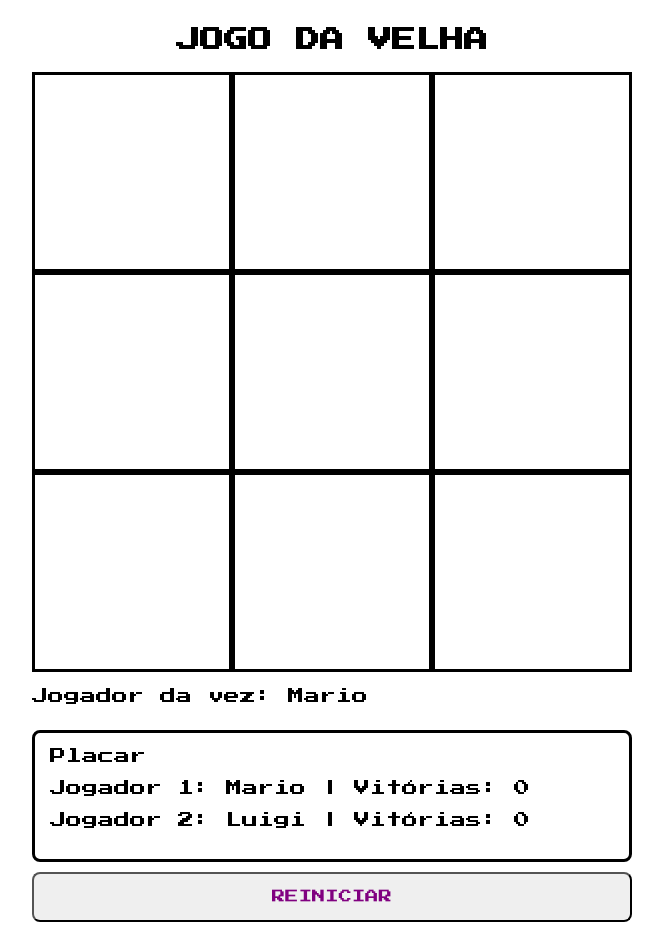
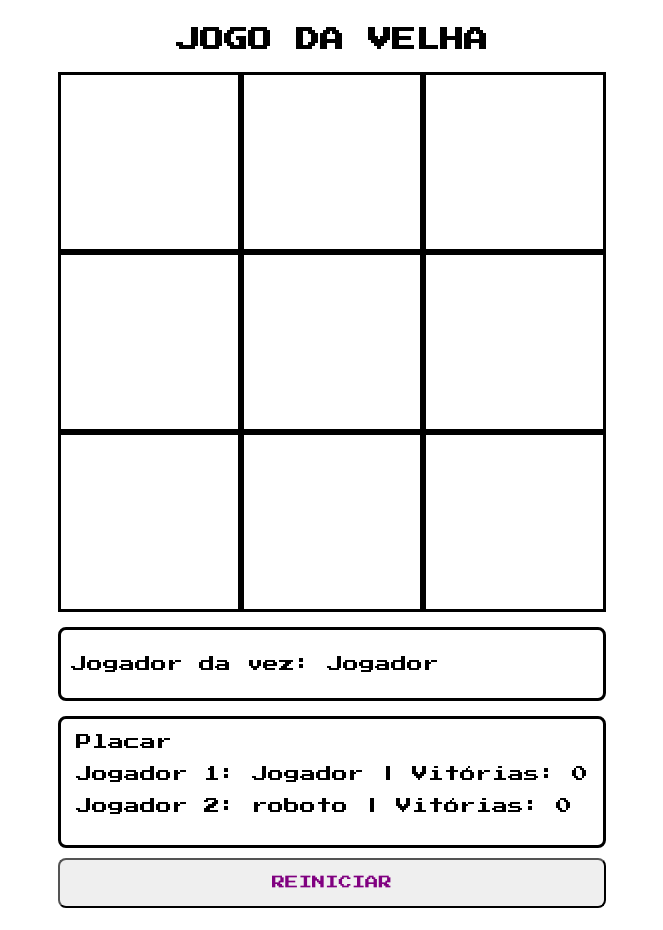
Before and after one commit to felipegabriel1942/tic-tac-toe, an Angular app: page / in a window 1280 px wide. Shown: the whole page, without its empty margins (308-971 px from the left). Built offline with nearby package versions, Linux system fonts and the light colour scheme.

Commit message:
Creating roboto

```diff
--- a/src/app/app.component.css
+++ b/src/app/app.component.css
@@ -9,9 +9,16 @@ h2 {
 
 .board {
   display: grid;
-  grid-template-columns: repeat(auto-fit, minmax(200px, auto));
-  grid-template-rows: repeat(3, 200px);
-  min-width: 600px;
+  grid-template-columns: repeat(auto-fit, minmax(180px, auto));
+  grid-template-rows: repeat(3, 180px);
+  min-width: 540px;
+}
+
+.turn-controller {
+  border: 3px solid black;
+  border-radius: 8px;
+  padding: 10px;
+  margin: 15px 0px 5px 0px;
 }
 
 button {
--- a/src/app/app.component.html
+++ b/src/app/app.component.html
@@ -6,12 +6,17 @@
       *ngFor="let value of fieldValues; let i = index"
       [fieldMark]="value"
       [index]="i"
-      (click)="setValueOnField(i)"
+      (click)="onPlayerMove(i)"
     ></app-field>
   </div>
 
-  <p *ngIf="!isGameWon()">Jogador da vez: {{ playerOnTurn.name }}</p>
-  <P *ngIf="isGameWon()">Jogador vencedor: {{ winnerPlayer.name }}</P>
+  <div class="turn-controller">
+    <p *ngIf="!isGameWon() && !isGameTie()">
+      Jogador da vez: {{ playerOnTurn.name }}
+    </p>
+    <P *ngIf="isGameWon()">Jogador vencedor: {{ winnerPlayer.name }}</P>
+    <P *ngIf="isGameTie()">Empate</P>
+  </div>
 
   <app-scoreboard [players]="players"></app-scoreboard>
 
--- a/src/app/app.component.ts
+++ b/src/app/app.component.ts
@@ -36,12 +36,12 @@ export class AppComponent implements OnInit {
 
   createPlayers(): void {
     const player1 = new Player({
-      name: 'Mario',
+      name: 'Jogador',
       mark: 0,
     });
 
     const player2 = new Player({
-      name: 'Luigi',
+      name: 'roboto',
       mark: 1,
     });
 
@@ -52,12 +52,8 @@ export class AppComponent implements OnInit {
     this.playerOnTurn = this.players[0];
   }
 
-  setValueOnField(index: number): void {
-    if (this.isGameWon()) {
-      return;
-    }
-
-    if (this.isFieldAlredyMarked(index)) {
+  onPlayerMove(index: number): void {
+    if (this.cannotMakeMove(index)) {
       return;
     }
 
@@ -65,6 +61,42 @@ export class AppComponent implements OnInit {
 
     this.checkGameState();
     this.changePlayerTurn();
+    this.makeRobotoAction();
+  }
+
+  cannotMakeMove(index: number): boolean {
+    return (
+      this.isGameWon() ||
+      this.isGameTie() ||
+      this.robotoIsPlaying() ||
+      this.isFieldAlredyMarked(index)
+    );
+  }
+
+  robotoIsPlaying(): boolean {
+    return this.playerOnTurn.name.includes('roboto');
+  }
+
+  makeRobotoAction(): void {
+    if (this.isGameWon() || this.isGameTie()) {
+      return;
+    }
+
+    setTimeout(() => {
+      this.chooseOneFieldForRoboto();
+      this.checkGameState();
+      this.changePlayerTurn();
+    }, 1000);
+  }
+
+  chooseOneFieldForRoboto(): void {
+    const chosenField = Math.floor(Math.random() * 9);
+
+    if (this.isFieldAlredyMarked(chosenField)) {
+      this.chooseOneFieldForRoboto();
+    } else {
+      this.fieldValues[chosenField] = 1;
+    }
   }
 
   isFieldAlredyMarked(index: number): boolean {
@@ -73,6 +105,13 @@ export class AppComponent implements OnInit {
 
   isGameWon(): boolean {
     return this.winnerPlayer != null;
+  }
+
+  isGameTie(): boolean {
+    return (
+      this.fieldValues.filter((value) => value == null).length === 0 &&
+      !this.isGameWon()
+    );
   }
 
   checkGameState(): void {
```
